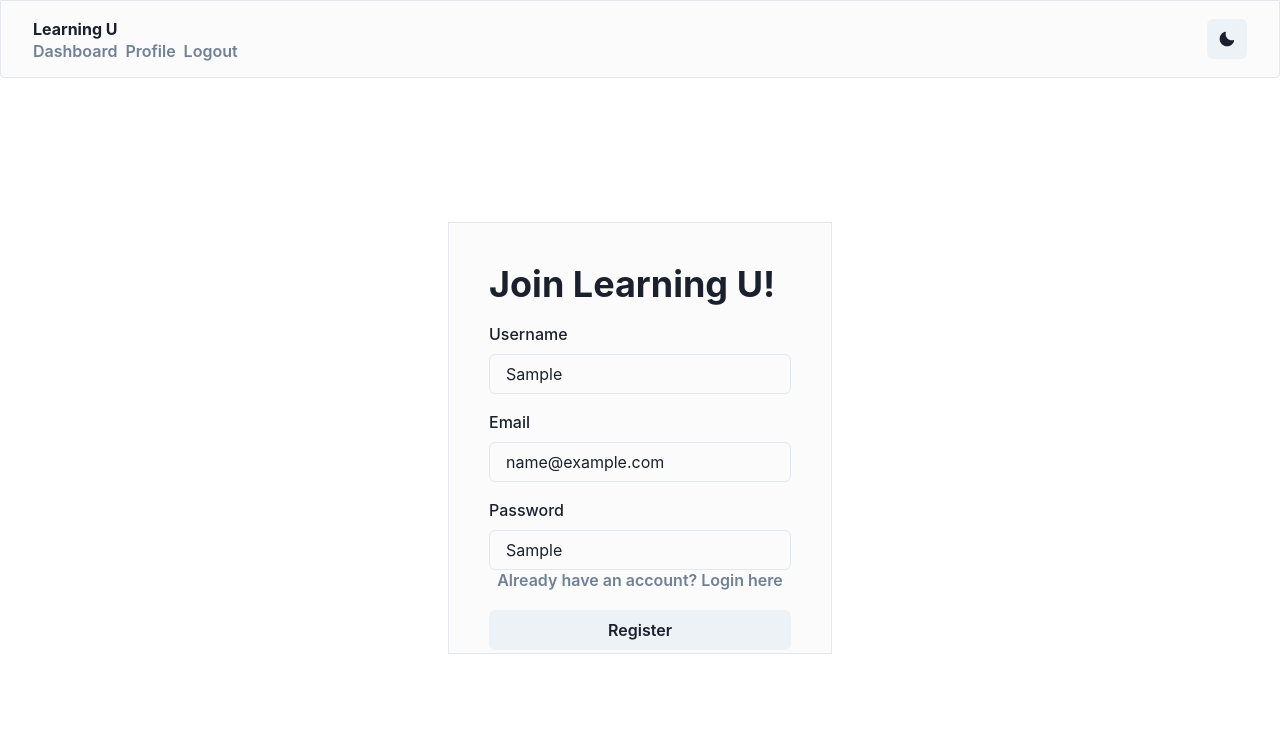
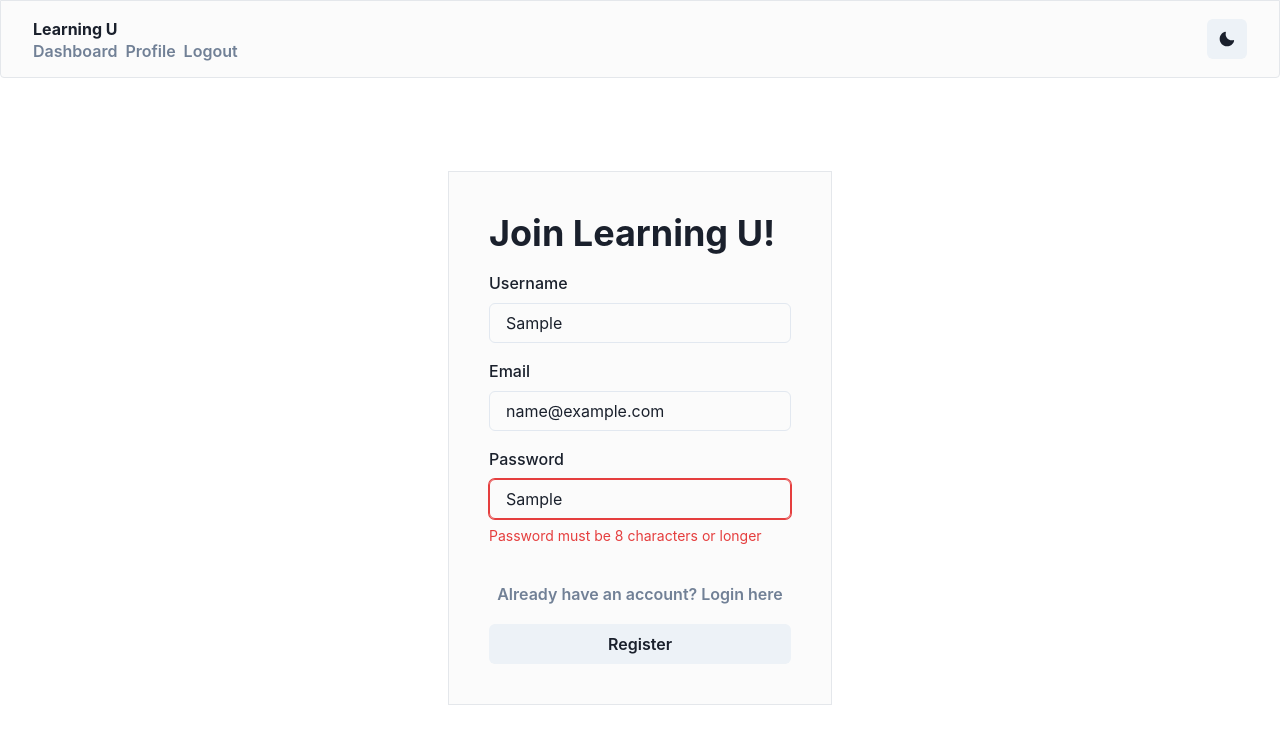
Before and after one commit to Mau-MD/Learning-U, a React (Vite) app in the folder frontend/: page /register in a window 1280 px wide. Both pictures are taken after typing "Sample", "name@example.com", "Sample" into the empty fields and a click on the button "Register". Shown: the top 744 px of the page. Built offline with nearby package versions, Linux system fonts and the light colour scheme.

Commit message:
Adding form error messages

```diff
--- a/frontend/src/components/Registration/RegisterIndex.tsx
+++ b/frontend/src/components/Registration/RegisterIndex.tsx
@@ -3,11 +3,12 @@ import {
   Center,
   Flex,
   FormControl,
+  FormErrorMessage,
   FormLabel,
   Heading,
   Input,
 } from "@chakra-ui/react";
-import { Field, Form, Formik } from "formik";
+import { ErrorMessage, Field, Form, Formik } from "formik";
 import React from "react";
 import { Link } from "react-router-dom";
 import useThemeColor from "../../hooks/useThemeColor";
@@ -40,32 +41,35 @@ const RegisterIndex = () => {
       onSubmit={handleOnSubmit}
       validationSchema={schema}
     >
-      {() => (
+      {({ errors }) => (
         <Form>
           <Center h="90vh">
             <Flex
               backgroundColor={backgroundColor}
               borderColor={borderColor}
               borderWidth={1}
-              h={{ base: "70%", md: "60%" }}
+              // h={{ base: "70%", md: "60%" }}
               w={{ base: "90%", md: "30%" }}
               p={10}
               flexDir="column"
               justifyContent="space-between"
             >
-              <Flex flexDir="column" gap={4}>
+              <Flex flexDir="column" gap={4} mb={10}>
                 <Heading as="h1">Join Learning U!</Heading>
-                <FormControl>
+                <FormControl isInvalid={!!errors.username}>
                   <FormLabel>Username</FormLabel>
                   <Field as={Input} name="username" />
+                  <FormErrorMessage>{errors.username}</FormErrorMessage>
                 </FormControl>
-                <FormControl>
+                <FormControl isInvalid={!!errors.email}>
                   <FormLabel>Email</FormLabel>
                   <Field as={Input} name="email" />
+                  <FormErrorMessage>{errors.email}</FormErrorMessage>
                 </FormControl>
-                <FormControl>
+                <FormControl isInvalid={!!errors.password}>
                   <FormLabel>Password</FormLabel>
                   <Field as={Input} name="password" />
+                  <FormErrorMessage>{errors.password}</FormErrorMessage>
                 </FormControl>
               </Flex>
               <Flex flexDir="column" gap={5}>
```
